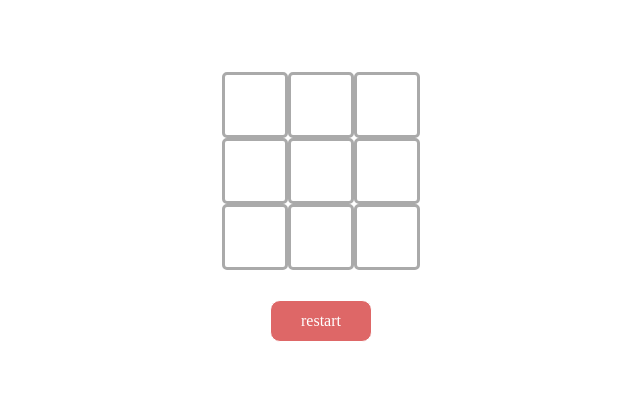
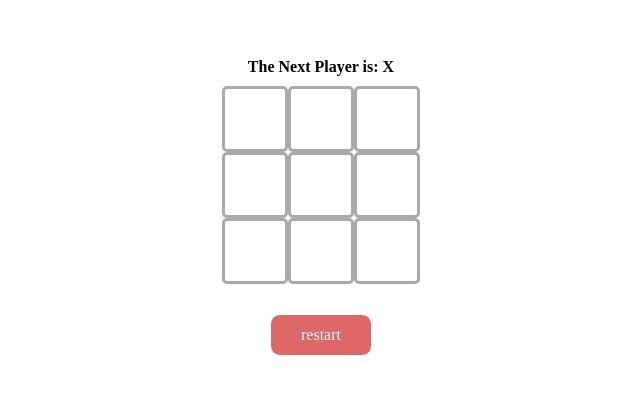
Before and after one commit to LennyLee1998/vue-board, a Vue app: page / in a window 1280 px wide. Shown: the part 193-588 px from the top of the page, without its empty margins (319-959 px from the left). Built offline with nearby package versions, Linux system fonts and the light colour scheme; the HTML template or start-up script is replaced by a standard one.

Commit message:
basic feature completed

```diff
--- a/src/view/BoardView.vue
+++ b/src/view/BoardView.vue
@@ -1,6 +1,15 @@
 <template>
   <!-- 指令可以直接写在组件上, 但是事件不可以 -->
   <div class="board">
+    <div class="tips">
+      {{
+        boardContent.filter((item) => item !== null).length === boardContent.length
+          ? `Game Over, Please Click the Restart Button`
+          : winner
+            ? `The Winner is: ${winner}`
+            : `The Next Player is: ${isX ? 'X' : 'O'}`
+      }}
+    </div>
     <div class="board-row" v-for="i in 3" :key="i">
       <BoardItem
         v-for="j in 3"
@@ -15,13 +24,14 @@
 
 <script setup lang="ts">
 import BoardItem from '@/components/BoardItem.vue'
-import { ref } from 'vue'
+import { computed, ref } from 'vue'
 const boardContent = ref(Array(9).fill(null))
+// isX可以优化吗
 const isX = ref(true)
 
 const handleItemClick = (index: number) => {
   // 如果有值 不能再点击赋值
-  if (boardContent.value[index]) return
+  if (boardContent.value[index] || winner.value) return
   boardContent.value[index] = isX.value ? 'X' : 'O'
   isX.value = !isX.value
 }
@@ -29,10 +39,11 @@ const handleRestartClick = () => {
   boardContent.value = Array(9).fill(null)
 }
 
+const winner = computed(() => calcWinner(boardContent.value, isX.value ? 'O' : 'X'))
 type CType = 'X' | 'O'
 // 计算当前是否有获胜者
 const calcWinner = (board: (string | null)[], currentC: CType) => {
-  const winnerType = [
+  const winnerTypes = [
     [0, 1, 2],
     [3, 4, 5],
     [6, 7, 8],
@@ -42,6 +53,14 @@ const calcWinner = (board: (string | null)[], currentC: CType) => {
     [0, 4, 8],
     [2, 4, 6],
   ]
+  for (const [one, two, three] of winnerTypes) {
+    if (board[one] === currentC && board[two] === currentC && board[three] === currentC) {
+      console.log(one)
+
+      return currentC
+    }
+  }
+  return null
 }
 </script>
 
@@ -52,6 +71,10 @@ const calcWinner = (board: (string | null)[], currentC: CType) => {
   justify-content: center;
   align-items: center;
   text-align: center;
+  .tips {
+    font-weight: bold;
+    margin-bottom: 10px;
+  }
   .board-row {
     display: flex;
   }
```
